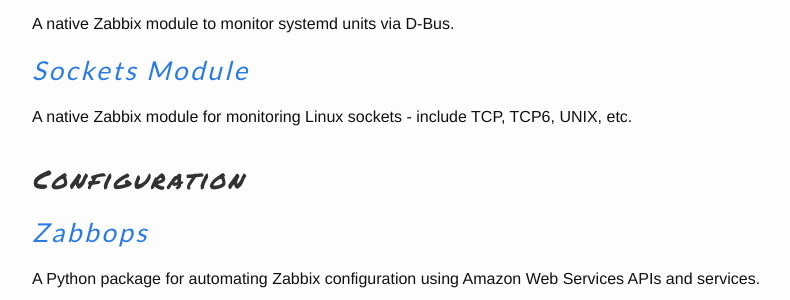
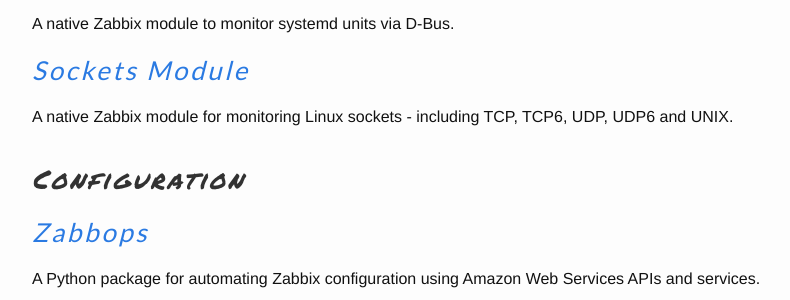
Before and after one commit to cavaliercoder/cavaliercoder.github.io, a Jekyll site: the page built from _posts/2017-02-19-kickass-zabbix-tools.md, in a window 1280 px wide and 900 px high, scrolled down 441 px. Shown: the part 152-452 px from the top of the window, without its empty margins (238-1028 px from the left). Built offline with Jekyll 4.4.1, drawn with Linux system fonts in a browser that asks for light colours; comment, search, counter and statistics services are not loaded.

```diff
--- a/_posts/2017-02-19-kickass-zabbix-tools.md
+++ b/_posts/2017-02-19-kickass-zabbix-tools.md
@@ -27,8 +27,8 @@ A native Zabbix module to monitor systemd units via D-Bus.
 
 ### [Sockets Module](https://github.com/cavaliercoder/zabbix-module-sockets)
 
-A native Zabbix module for monitoring Linux sockets - include TCP, TCP6, UNIX,
-etc.
+A native Zabbix module for monitoring Linux sockets - including TCP, TCP6, UDP,
+UDP6 and UNIX.
 
 ## Configuration
 
```
Also changed, not shown: _posts/2017-06-10-my-bookmarks.md (renamed from _drafts/great-links.md, +7 -3 lines).
